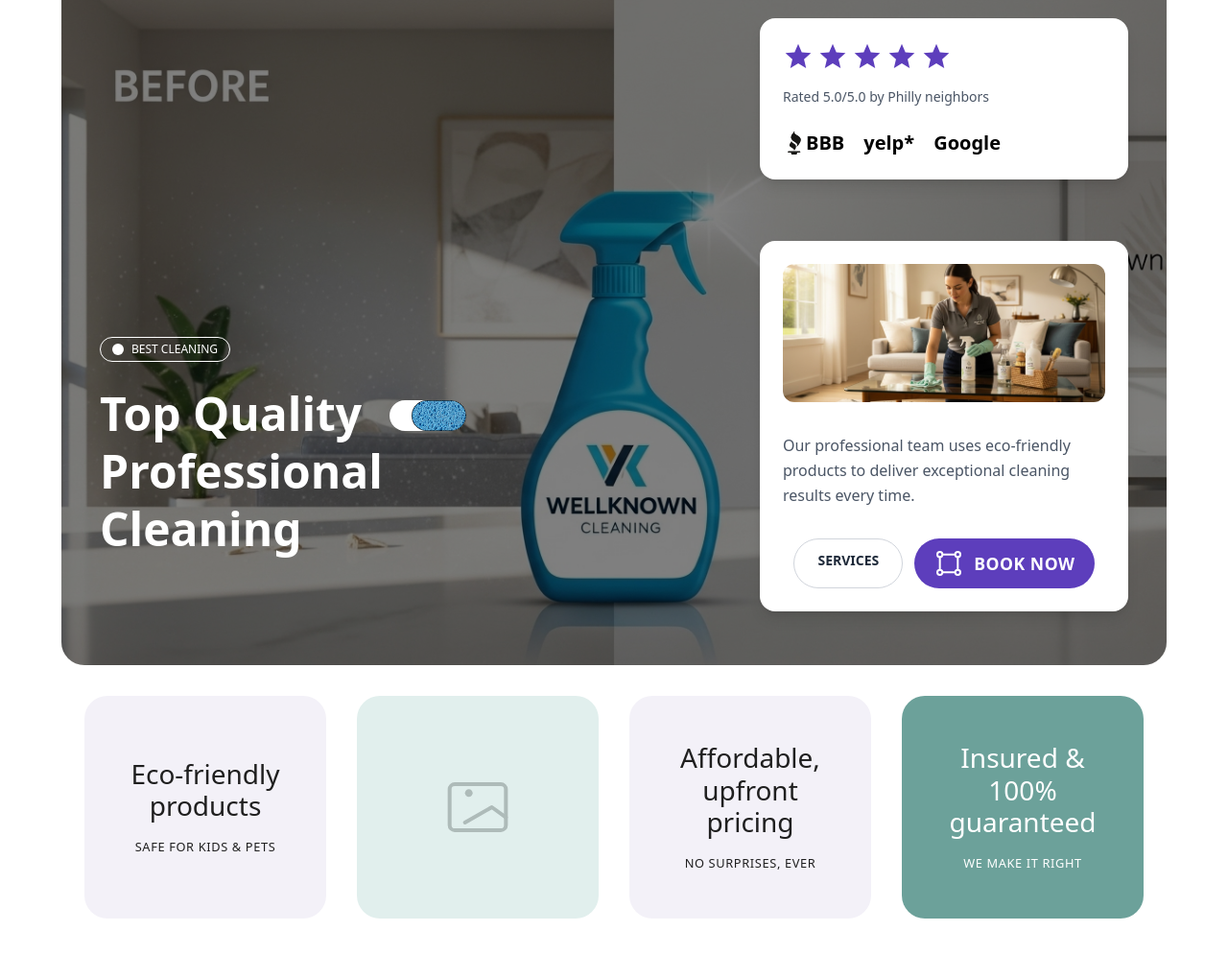
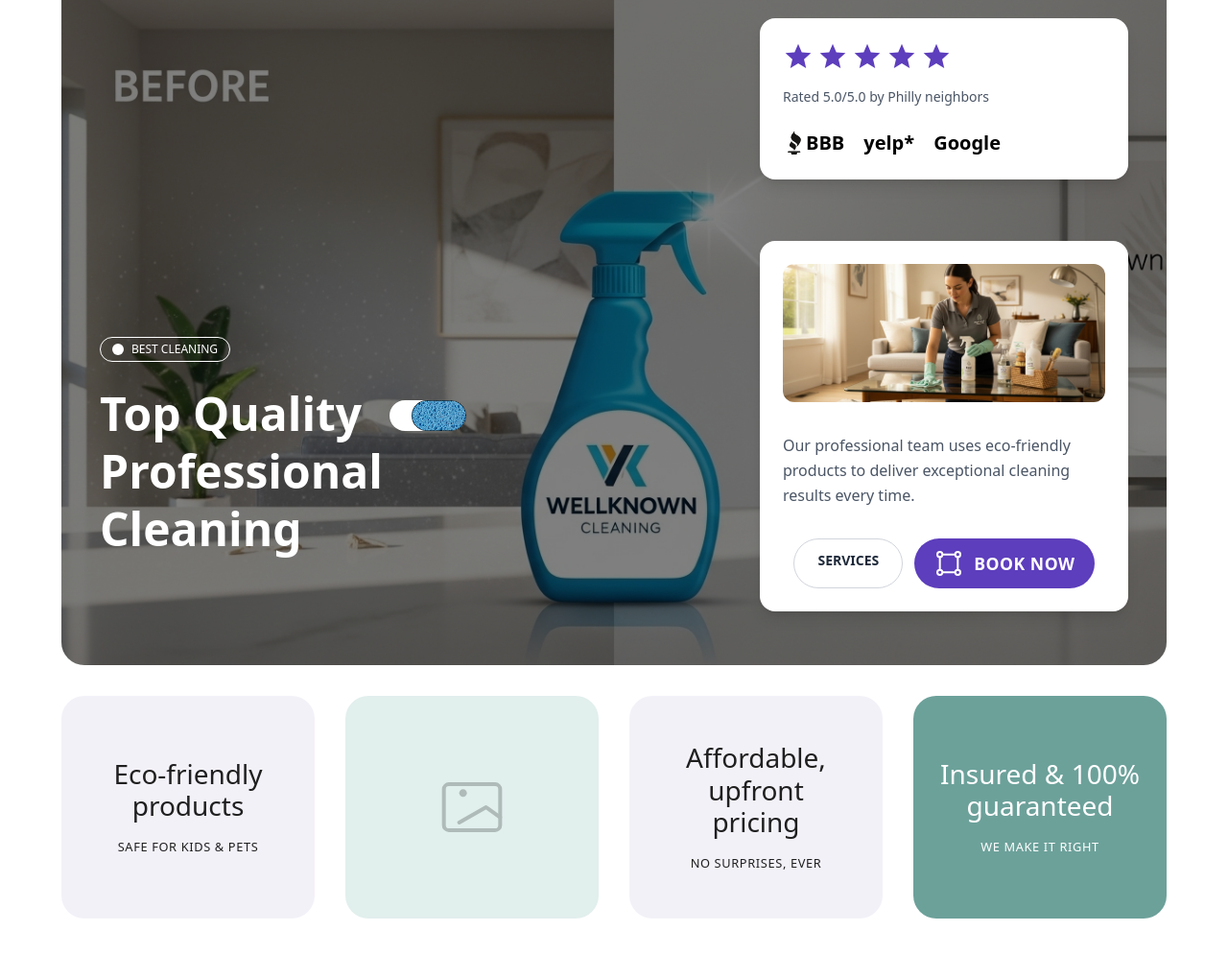
Before and after one commit to Web-serfer/astro_cleaning, an Astro site: page / in a window 1280 px wide. Shown: the part 141-1136 px from the top of the page at 96% size. Built offline with nearby package versions, Linux system fonts and the light colour scheme; Astro itself is replaced by a stand-in of ours.

Commit message:
22/10/25

```diff
--- a/src/components/home/hero/ServiceCards.astro
+++ b/src/components/home/hero/ServiceCards.astro
@@ -2,7 +2,7 @@
 import { heroData } from './heroData';
 ---
 
-<div class="px-6 mt-8">
+<div class="mt-8">
     <div class="grid grid-cols-1 sm:grid-cols-2 lg:grid-cols-4 gap-8 justify-items-center">
         {heroData.servicesCards.map(card => (
                 <div
```
